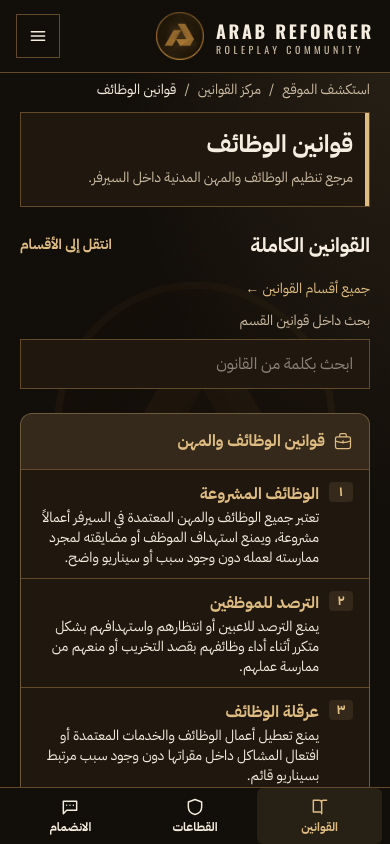
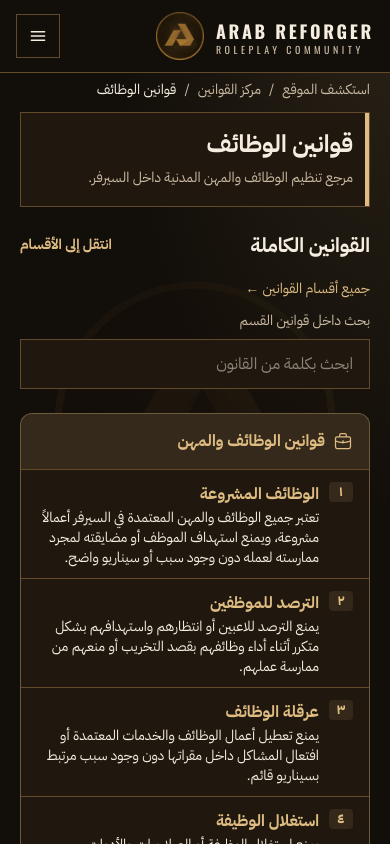
Before and after one commit to dhybalrwqy911-png/nextjs-boilerplate, a Next.js app: page /rules/jobs in a window 390 px wide. Shown: the top 844 px of the page. Built offline with nearby package versions, Linux system fonts and the light colour scheme.

Commit message:
Remove fixed mobile shortcuts bar

```diff
--- a/app/layout.tsx
+++ b/app/layout.tsx
@@ -1,7 +1,6 @@
 import type { Metadata, Viewport } from "next";
 import { IBM_Plex_Sans_Arabic, Oswald } from "next/font/google";
 import { SiteFooter } from "@/components/site-footer";
-import { MobileNavigation } from "@/components/mobile-navigation";
 import { SiteHeader } from "@/components/site-header";
 import { SiteFrame } from "@/components/site-frame";
 import "./globals.css";
@@ -80,7 +79,7 @@ export default function RootLayout({
         >
           تخطَّ إلى المحتوى
         </a>
-        <SiteFrame header={<SiteHeader />} footer={<SiteFooter />} mobileNavigation={<MobileNavigation />}>
+        <SiteFrame header={<SiteHeader />} footer={<SiteFooter />}>
           {children}
         </SiteFrame>
       </body>
--- a/components/mobile-navigation.tsx
+++ /dev/null
@@ -1,35 +0,0 @@
-"use client";
-
-import Link from "next/link";
-import { usePathname } from "next/navigation";
-import { isActivePath } from "@/lib/site";
-import { BookIcon, ChatIcon, ShieldIcon } from "./icons";
-
-const links = [
-  { href: "/rules", label: "القوانين", Icon: BookIcon },
-  { href: "/departments", label: "القطاعات", Icon: ShieldIcon },
-  { href: "/join", label: "الانضمام", Icon: ChatIcon },
-];
-
-export function MobileNavigation() {
-  const pathname = usePathname();
-
-  return (
-    <nav aria-label="روابط الجوال السريعة" className="fixed inset-x-0 bottom-0 z-40 border-t border-border bg-background px-2 pb-[env(safe-area-inset-bottom)] xl:hidden">
-      <ul className="mx-auto grid max-w-lg grid-cols-3">
-        {links.map(({ href, label, Icon }) => (
-          <li key={href}>
-            <Link
-              href={href}
-              aria-current={pathname === href ? "page" : undefined}
-              className={`flex min-h-14 flex-col items-center justify-center gap-0.5 rounded-md px-1 text-center text-xs font-bold focus-visible:outline-2 focus-visible:outline-accent ${isActivePath(pathname, href) ? "bg-accent/10 text-accent" : "text-foreground"}`}
-            >
-              <Icon aria-hidden="true" className="size-5" />
-              {label}
-            </Link>
-          </li>
-        ))}
-      </ul>
-    </nav>
-  );
-}
--- a/components/site-frame.tsx
+++ b/components/site-frame.tsx
@@ -8,19 +8,17 @@ type SiteFrameProps = {
   children: ReactNode;
   header: ReactNode;
   footer: ReactNode;
-  mobileNavigation: ReactNode;
 };
 
-export function SiteFrame({ children, header, footer, mobileNavigation }: SiteFrameProps) {
+export function SiteFrame({ children, header, footer }: SiteFrameProps) {
   const pathname = usePathname();
   const landing = pathname === "/";
 
   return (
-    <div className={landing ? "bg-background" : "site-frame max-xl:pb-[calc(3.5rem+env(safe-area-inset-bottom))]"} data-section-theme={sectionTheme(pathname)}>
+    <div className={landing ? "bg-background" : "site-frame"} data-section-theme={sectionTheme(pathname)}>
       {!landing && header}
       <main id="main" className="min-w-0 break-words">{children}</main>
       {!landing && footer}
-      {!landing && mobileNavigation}
     </div>
   );
 }
```
